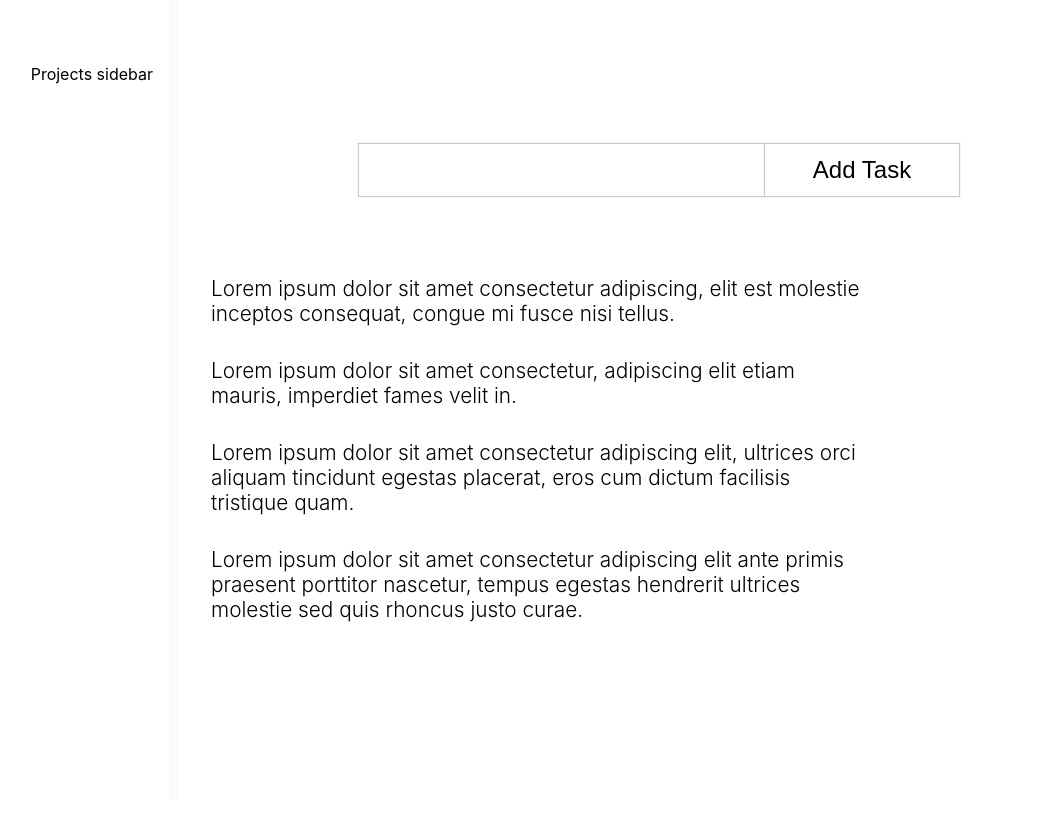
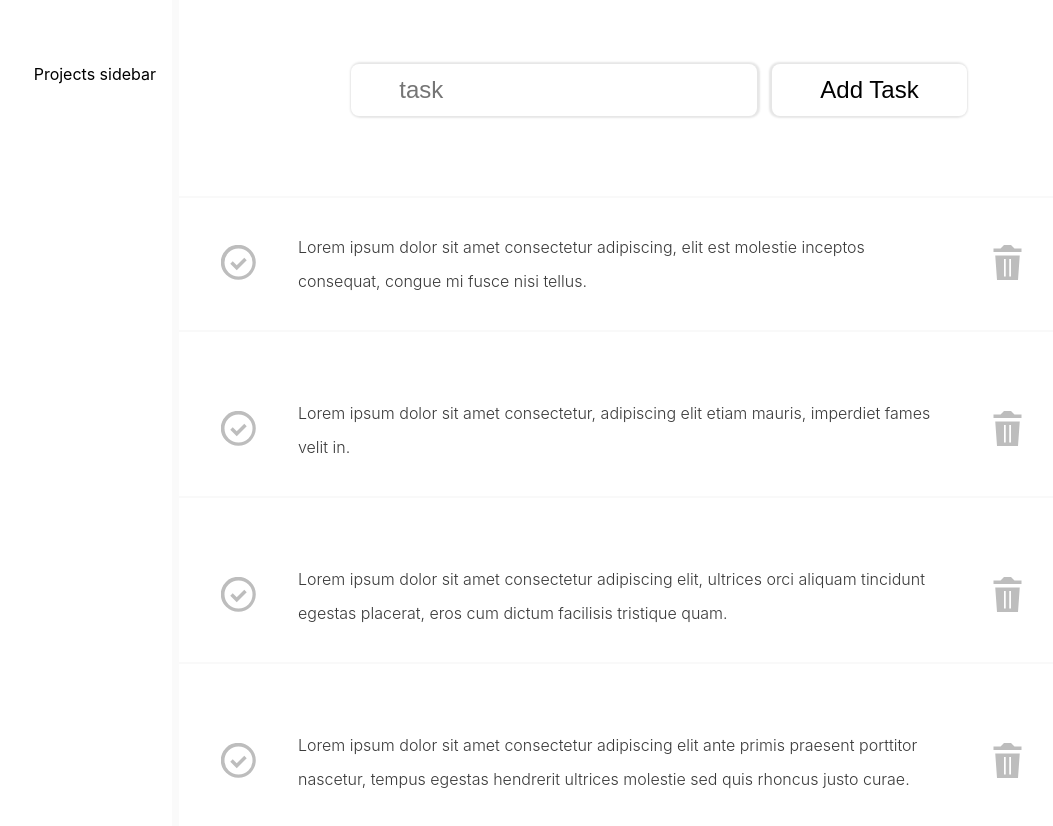
Before and after one commit to nahomtefera/todo, a React (Create React App) app: page / in a window 1280 px wide. Shown: the top 826 px of the page, without its empty margins (141-1194 px from the left). Before the commit the page ends 800 px from the top, so only its background shows below. Built offline with nearby package versions, Linux system fonts and the light colour scheme.

Commit message:
added svg icons to check and remove tasks, added new styles

```diff
--- a/src/App.css
+++ b/src/App.css
@@ -10,7 +10,7 @@
     padding-top: 4em;
     padding-right: 1em;
     grid-area: projects;
-    border-right: 10px solid #fafafa;
+    border-right: 7px solid #fafafa;
     text-align: right;
 }
 
--- a/src/components/tasks/addTask.jsx
+++ b/src/components/tasks/addTask.jsx
@@ -5,7 +5,7 @@ export default class AddTask extends Component {
     render(){
         return(
             <div className="add-task-container">
-                <input className="add-task-input" type="text"/>
+                <input className="add-task-input" type="text" placeholder="task"/>
                 <button className="add-task-btn">Add Task</button>
             </div>
         )
--- a/src/components/tasks/task.jsx
+++ b/src/components/tasks/task.jsx
@@ -5,7 +5,13 @@ export default class Task extends Component {
     render(){
         return(
             <div className="task-container">
+                <div className="task-icons">
+                    <svg className="svg-icons check-svg" xmlns="http://www.w3.org/2000/svg" viewBox="0 0 20 20"><path d="M2.93 17.07A10 10 0 1 1 17.07 2.93 10 10 0 0 1 2.93 17.07zm12.73-1.41A8 8 0 1 0 4.34 4.34a8 8 0 0 0 11.32 11.32zM6.7 9.29L9 11.6l4.3-4.3 1.4 1.42L9 14.4l-3.7-3.7 1.4-1.42z"/></svg>
+                </div>
                 <h2 className="task-title">{this.props.task}</h2>
+                <div className="task-icons">
+                    <svg className="svg-icons trash-svg" xmlns="http://www.w3.org/2000/svg" viewBox="0 0 20 20"><path d="M6 2l2-2h4l2 2h4v2H2V2h4zM3 6h14l-1 14H4L3 6zm5 2v10h1V8H8zm3 0v10h1V8h-1z"/></svg>
+                </div>
             </div>
         )
     }
--- a/src/components/tasks/tasks.css
+++ b/src/components/tasks/tasks.css
@@ -1,13 +1,16 @@
 .add-task-container {
-    margin: 5em;
+    padding-bottom: 5em;
+    border-bottom: 2px solid #f9f9f9;
 }
 
 .add-task-input {
     font-size: 1.5em;
+    margin-right: 15px;
     padding: .5em 2em;
     outline: none;
     border: none;
-    box-shadow: 0px 0px 1px 1px #cacaca;
+    border-radius: 8px;
+    box-shadow: 1px 0px 2px 2px #e6e6e6;
 }
 
 .add-task-btn {
@@ -17,19 +20,50 @@
     outline: none;
     cursor: pointer;
     border: none;
-    box-shadow: 0px 0px 1px 1px #cacaca;
     padding: .5em 2em;
+    border-radius: 8px;
+    box-shadow: -1px 0px 2px 2px #e6e6e6;
 }
 
 .task-container {
+    padding: 2em 0;
     padding-left: 2em;
+    text-align: left;
     box-sizing: border-box;
     margin-bottom: 2em;
+    border-bottom: 2px solid #f9f9f9;
 }
 
+
 .task-title {
-    font-size: 1.3em;
+    color: #3a3a3a;
+    font-size: 16px;
     font-weight: 300;
     text-align: left;
+    line-height: 34px;
+    margin: 0;
+    padding: 0 2em;
     width: 70%;
+    display: inline-block;
+    vertical-align: middle;
 }
+
+.task-icons {
+    display: inline-block;
+    vertical-align: middle;
+}
+
+.svg-icons {
+    width: 35px;
+    margin: 0 10px;
+    fill: #bdbdbd;
+    cursor: pointer;
+}
+
+.check-svg:hover {
+    fill: #29b65f;
+}
+
+.trash-svg:hover {
+    fill: #ee5050;
+}
```
Also changed, not shown: src/images/checkmark-outline.svg (added), src/images/trash.svg (added).
